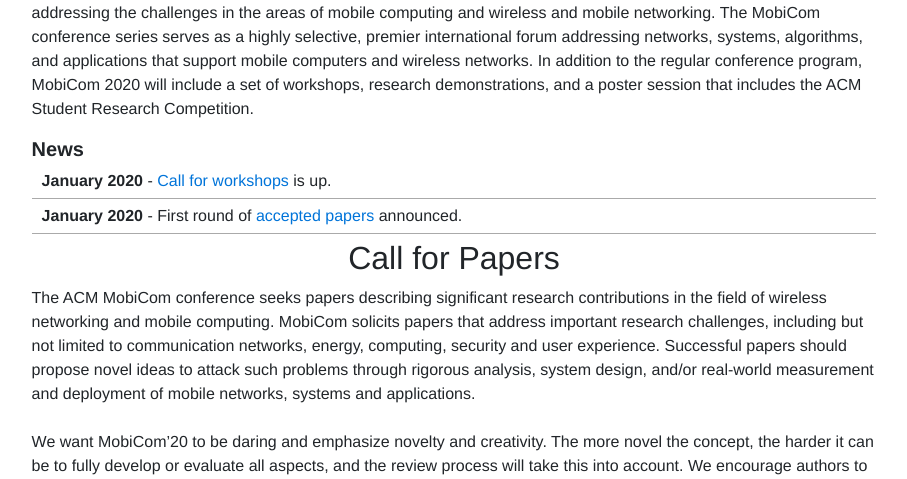
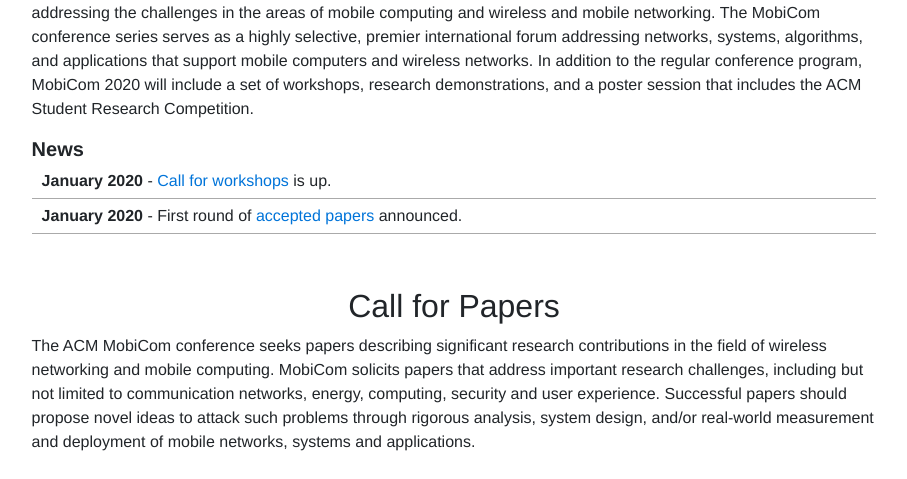
Before and after one commit to srene/mobicom2020-website, a PHP site: page / in a window 1280 px wide. Shown: the part 618-1097 px from the top of the page, without its empty margins (186-1093 px from the left). Run offline with PHP 8.4, Linux system fonts and the light colour scheme; some libraries are stand-ins or nearby versions.

Commit message:
accepted papers

```diff
--- a/index.php
+++ b/index.php
@@ -104,9 +104,7 @@ On-Site (Begins Oct 21st)<br/><br/>
 </ul>
 </div>
 
-<div class="spacing"></div>
-<div class="spacing"></div>
-<div class="spacing"></div>
+</br></br>
 
 <!-- <?php require_once('sponsors.php'); ?> -->
 
```
